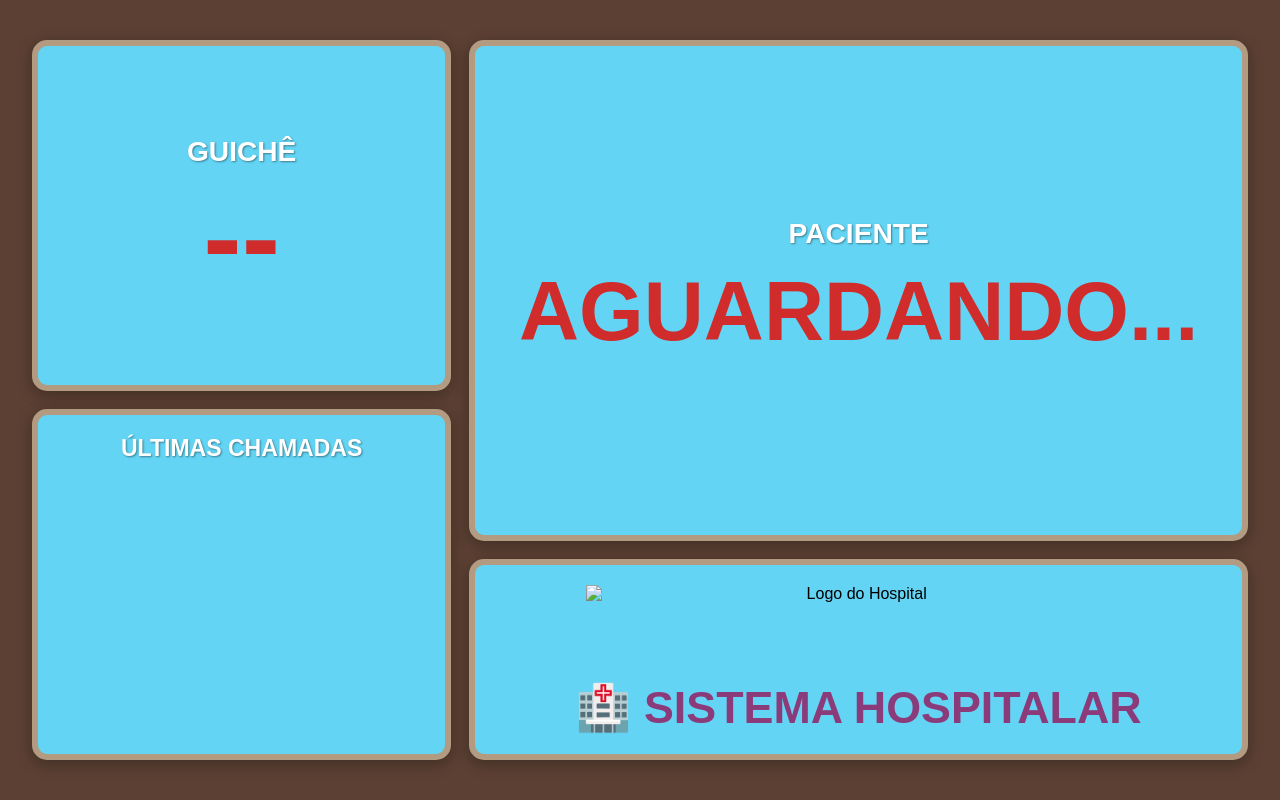
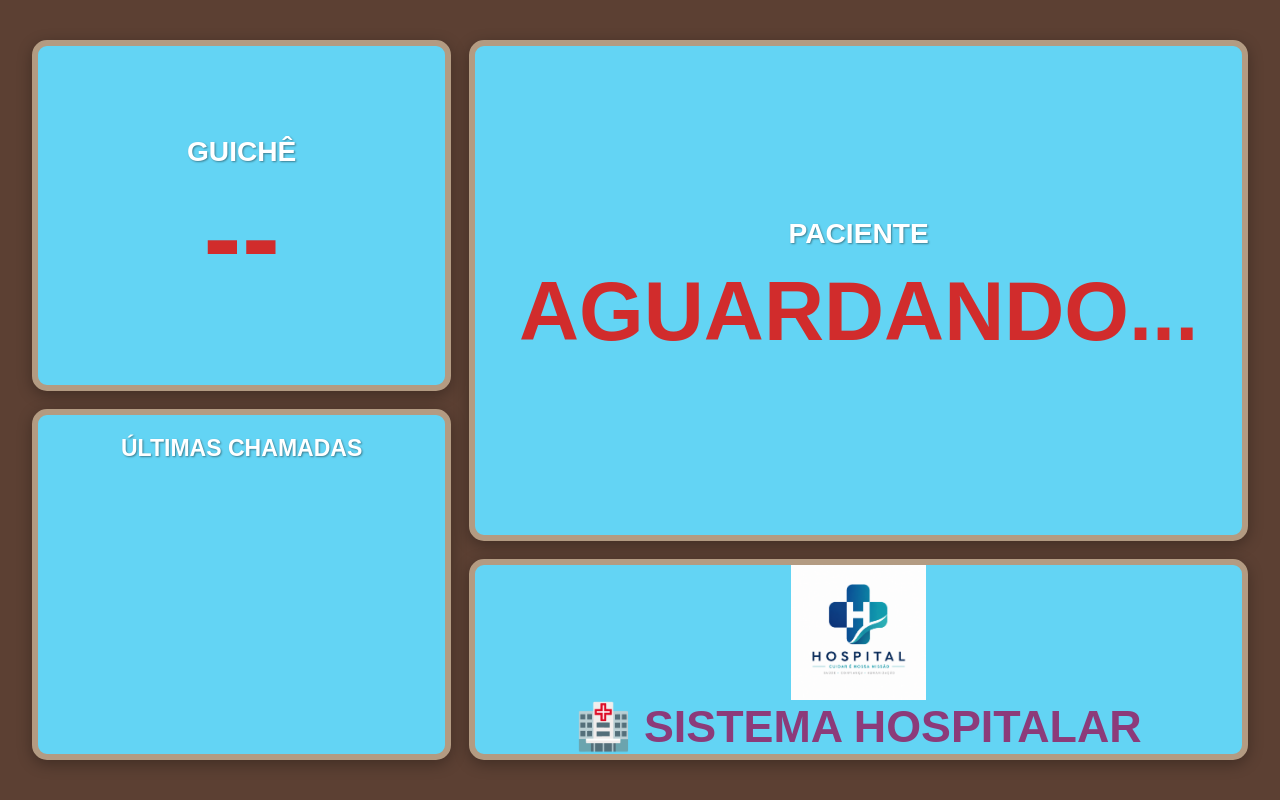
Before and after one commit to Davi161241/sentinela, a website: page frontend/tv.html in a window 1280 px wide. Drawn offline with Linux system fonts and the light colour scheme; no server answers.

Commit message:
Update tv.html

```diff
--- a/frontend/tv.html
+++ b/frontend/tv.html
@@ -178,7 +178,7 @@
     <div class="box logo-box">
 
       <!-- Logo do hospital -->
-      <img src="logo.png" alt="Logo do Hospital" class="logo-image">
+      <img src="../logo.png" alt="Logo do Hospital" class="logo-image">
 
       <div class="logo-text">🏥 Sistema Hospitalar</div>
 
```
